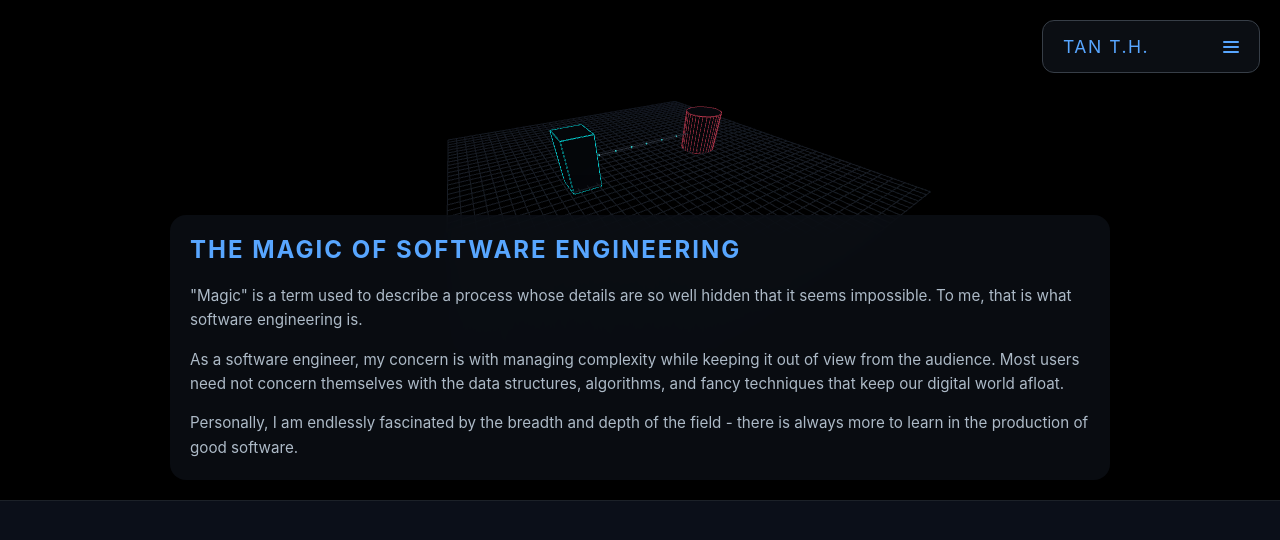
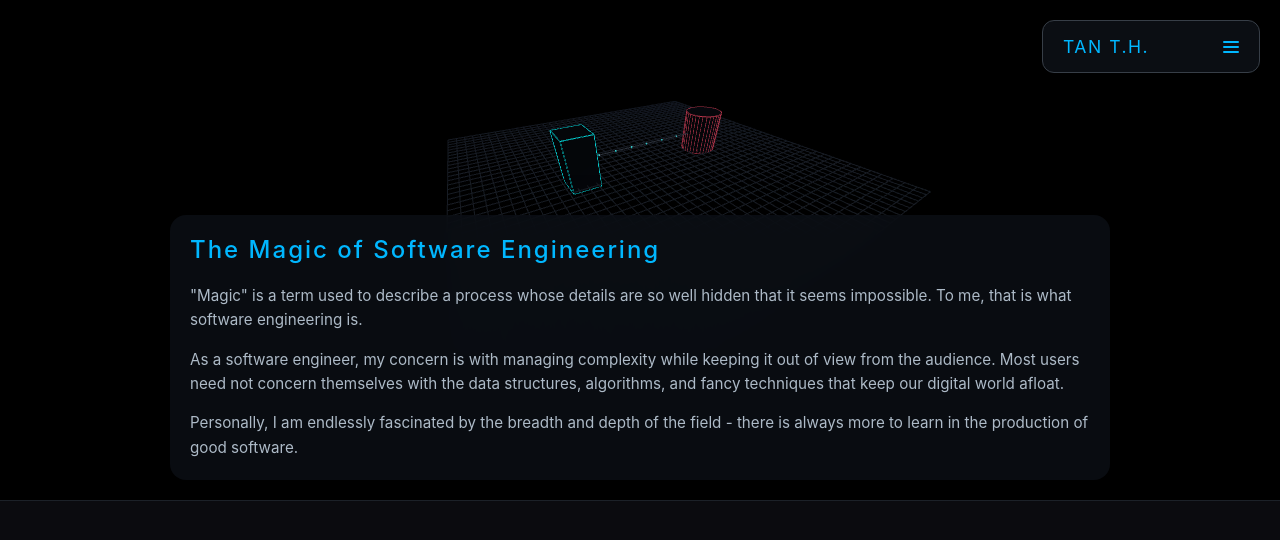
Before and after one commit to tanth1996/tanth1996.github.io, an Angular app: page / in a window 1280 px wide. Shown: the top 540 px of the page. Built offline with nearby package versions, Linux system fonts and the light colour scheme.

Commit message:
feat: standardise background colour, make transition after intro animation smoother

```diff
--- a/src/app/app.scss
+++ b/src/app/app.scss
@@ -4,7 +4,6 @@
   height: 100vh;
   overflow-y: scroll;
   overflow-x: hidden;
-  background-color: #0b0f19;
   box-sizing: border-box;
   scroll-behavior: smooth;
 }
@@ -32,14 +31,14 @@
 
 #nav-card:not(.expanded):hover {
   transform: scale(1.04);
-  border-color: #58a6ff;
+  border-color: var(--primary-colour);
   background: rgba(22, 30, 41, 0.9);
 }
 
 #nav-heading {
   font-size: 1.1rem;
   margin: 0;
-  color: #58a6ff;
+  color: var(--primary-colour);
   text-transform: uppercase;
   letter-spacing: 1.5px;
   display: flex;
@@ -61,7 +60,7 @@
   position: absolute;
   height: 2px;
   width: 100%;
-  background: #58a6ff;
+  background: var(--primary-colour);
   border-radius: 2px;
   transition: all 0.25s ease-in-out;
 }
@@ -122,7 +121,7 @@
   display: block;
 }
 .nav-link a:hover {
-  color: #58a6ff;
+  color: var(--primary-colour);
 }
 
 /* --- Section Container Styles --- */
@@ -176,14 +175,14 @@
 
 .glass-card:hover {
   transform: translateY(-5px);
-  border-color: #58a6ff;
+  border-color: var(--primary-colour);
 }
 
 .glass-card h2 {
   font-size: 1.5rem;
   margin-top: 0;
-  color: #58a6ff;
-  text-transform: uppercase;
+  color: var(--primary-colour);
+  font-weight: 500;
   letter-spacing: 2px;
 }
 
@@ -198,3 +197,20 @@
     margin-top: 200px;
   }
 }
+
+@keyframes fadeInContent {
+  from {
+    opacity: 0;
+    transform: translateY(20px);
+  }
+  to {
+    opacity: 1;
+    transform: translateY(0);
+  }
+}
+
+.portfolio-container {
+  opacity: 0;
+  animation: fadeInContent 1s ease forwards;
+  overflow: visible;
+}
--- a/src/app/intro-animation/intro-animation.scss
+++ b/src/app/intro-animation/intro-animation.scss
@@ -4,7 +4,7 @@
   left: 0;
   width: 100%;
   height: 100vh;
-  background-color: #0b0b0f;
+  background-color: var(--background-colour);
   display: flex;
   flex-direction: column;
   justify-content: center;
@@ -34,7 +34,7 @@
 
 /* 1. Prompt Arrow (>) Accent Color */
 .prompt-arrow {
-  stroke: var(--primary-colour); /* Accent Neon Color */
+  stroke: var(--primary-colour);
   animation: drawStroke 1.2s cubic-bezier(0.4, 0, 0.2, 1) 0.2s forwards;
 }
 
@@ -96,9 +96,7 @@
 @keyframes fadeInContent {
   from {
     opacity: 0;
-    transform: translateY(
-      20px
-    ); /* Optional: adds a nice subtle slide-up effect */
+    transform: translateY(20px); /* Optional: adds a nice subtle slide-up effect */
   }
   to {
     opacity: 1;
--- a/src/styles.scss
+++ b/src/styles.scss
@@ -4,9 +4,13 @@
   --primary-font-family:
     Nunito, -apple-system, BlinkMacSystemFont, Segoe UI, Roboto, Helvetica Neue, Arial, sans-serif,
     Apple Color Emoji, Segoe UI Emoji, Segoe UI Symbol, Noto Color Emoji;
+  --background-colour: #0b0b0f;
 }
 
 body {
   margin: 0;
   font-family: var(--primary-font-family);
+  height: 100%;
+  margin: 0;
+  background-color: var(--background-colour);
 }
```
